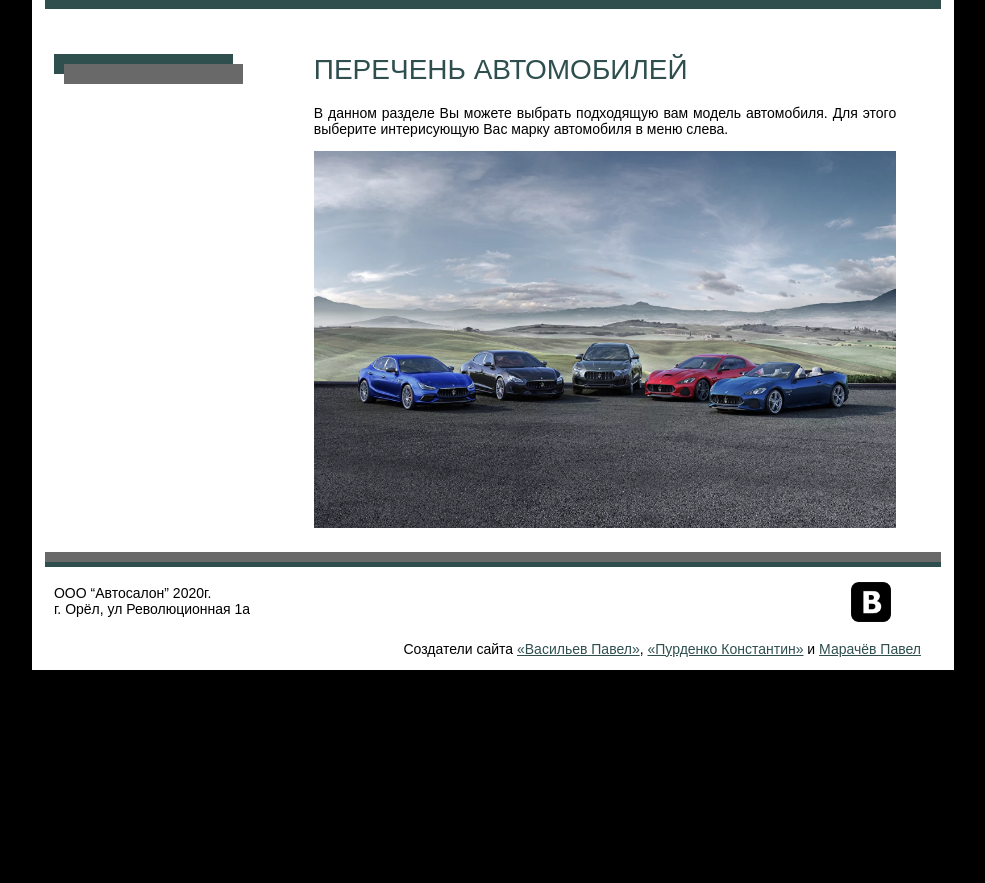
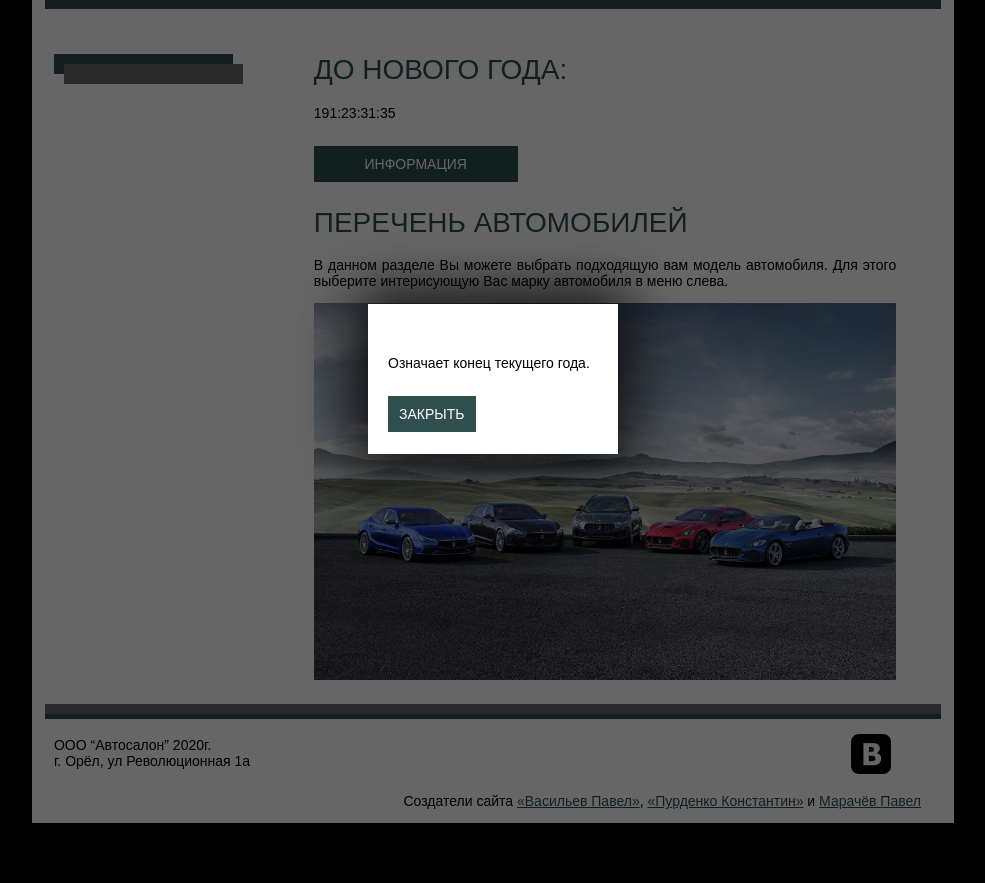
Before and after one commit to KaPToLLIkA/Web_labs, a PHP site: page / in a window 1280 px wide. Shown: the part 125-1008 px from the top of the page, without its empty margins (147-1132 px from the left). Run offline with PHP 8.4, Linux system fonts and the light colour scheme; data that the repository does not hold is empty.

Commit message:
added js modules

```diff
--- a/content/main.php
+++ b/content/main.php
@@ -1,4 +1,39 @@
 <div class="right">
+    <h1>До нового года:</h1>
+    <div id="newYearTimer">
+        <script src="js/timer.js"></script>
+    </div>
+    <button id="open-button">Информация</button>
+    <div class="modal-overlay" id="modal-overlay"></div>
+    <div class="modal" id="modal">
+    <div class="modal-guts">
+    <p>
+        Означает конец текущего года.
+    </p>
+    <button id="close-button">Закрыть</button>
+    </div>
+    </div>
+    <script>
+
+        var modal = document.getElementById("modal"),
+            modalOverlay = document.getElementById("modal-overlay"),
+            closeButton = document.getElementById("close-button"),
+            openButton = document.getElementById("open-button");
+
+
+
+        closeButton.onclick = function(){
+            modal.classList.toggle("closed");
+            modalOverlay.classList.toggle("closed");
+
+        };
+
+        openButton.onclick = function(){
+            modal.classList.toggle("closed");
+            modalOverlay.classList.toggle("closed");
+        };
+
+    </script>
     <h1>Перечень автомобилей</h1>
     <p>В данном разделе Вы можете выбрать подходящую вам модель автомобиля. Для этого выберите интерисующую Вас марку автомобиля в меню слева.</p>
 
--- a/index.php
+++ b/index.php
@@ -32,6 +32,8 @@ if(isset($_GET['act'])) {
 </head>
 
 <body>
+
+
     <?
         include ("config.php");
 
@@ -91,7 +93,9 @@ if(isset($_GET['act'])) {
 
 
             if (strcasecmp($info, "about") == 0) {
+
                 include ("content/about.php");
+
             } else if (strcasecmp($info, "contacts") == 0) {
                 include ("content/contacts.php");
             } else {
@@ -107,5 +111,7 @@ if(isset($_GET['act'])) {
             <?php include ("blocks/footer.php");?>
 
         </div>
+
+
 </body>
 </html>
--- /dev/null
+++ b/js/timer.js
@@ -0,0 +1,29 @@
+
+
+getCountdown();
+
+setInterval(function () { getCountdown(); }, 1000);
+
+function getCountdown(){
+    var countdown = document.getElementById("newYearTimer");
+    var target_date = new  Date(2021, 0, 1); //2021 January 1 00:00:00
+    var d, h, m, s;
+
+    var current_date = new Date().getTime();
+    var seconds_left = (target_date - current_date) / 1000;
+
+    d = pad(parseInt(seconds_left / 86400) );
+    seconds_left = seconds_left % 86400;
+
+    h = pad( parseInt(seconds_left / 3600) );
+    seconds_left = seconds_left % 3600;
+
+    m = pad( parseInt(seconds_left / 60) );
+    s = pad( parseInt( seconds_left % 60 ) );
+
+    countdown.innerHTML = "<p>" + d + ":" + h + ":" + m + ":" + s + "</p>";
+}
+
+function pad(n) {
+    return (n < 10 ? '0' : '') + n;
+}
--- a/styles/style.css
+++ b/styles/style.css
@@ -51,3 +51,42 @@ li.none-bg {background:none!important;}
 .p1 {float:left; width:60%; padding:2% 1% 1% 1%;}
 .p2 {float:right; width:100%; text-align:right; padding:15px 20px 0 0;}
 .p3 {float:right; width:10%; padding:15px 0 0 0;}
+
+.modal {
+	display: block;
+	width: 250px;
+	max-width: 100%;
+	height: 150px;
+	max-height: 100%;
+	position: fixed;
+	z-index: 100;
+	left: 50%;
+	top: 50%;
+	transform: translate(-50%, -50%);
+	background: white;
+	box-shadow: 0 0 60px 10px rgba(0, 0, 0, 0.9);
+}
+.closed {
+	display: none;
+}
+
+.modal-overlay {
+	position: fixed;
+	top: 0;
+	left: 0;
+	width: 100%;
+	height: 100%;
+	z-index: 50;
+	background: rgba(0, 0, 0, 0.6);
+}
+
+.modal-guts {
+	align-content: center;
+	position: absolute;
+	top: 0;
+	left: 0;
+	width: 100%;
+	height: 100%;
+	overflow: auto;
+	padding: 20px 50px 20px 20px;
+}
```
Also changed, not shown: styles/formstyle.css (line endings or trailing spaces).
